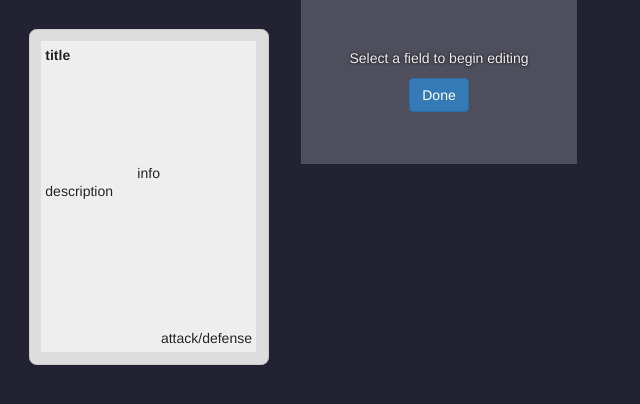
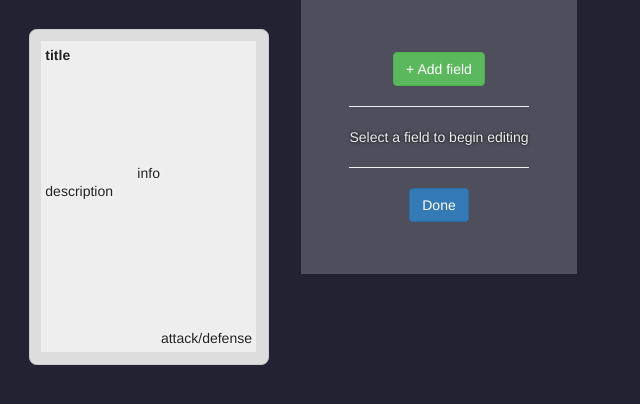
Before and after one commit to Etskh/card-creator, a Django app: page /edit/ in a window 1280 px wide. Shown: the top 404 px of the page, without its empty margins (0-640 px from the left). Run offline with Django 3.2, Linux system fonts and the light colour scheme; data comes from the database, SQL or seed files in the repository; both versions use the stored data as it was after the commit; some libraries are stand-ins or nearby versions.

Commit message:
Can add and remove fields

```diff
--- a/cardcreator/urls.py
+++ b/cardcreator/urls.py
@@ -22,4 +22,5 @@ urlpatterns = [
     url(r'^$', cardviews.home),
     url(r'^edit/', cardviews.edit),
     url(r'^field/(?P<field_id>[0-9]+)$', cardviews.field_edit),
+    url(r'^field$', cardviews.field_edit),
 ]
--- a/cards/static/cards/cards.js
+++ b/cards/static/cards/cards.js
@@ -4,8 +4,6 @@ $(document).ready( function() {
 
     var Field = {
         save: function(id, data, callback) {
-            console.log('saving field ' + id + 'now...');
-            console.log(data);
             $.post('/field/' + id, data, function(response){
                 if( callback ) {
                     callback();
@@ -32,9 +30,45 @@ $(document).ready( function() {
                             'textAlign': e.target.value,
                         });
                     });
-                })
+                });
+                $('#field-delete').click(function() {
+                    Field.remove(id);
+                });
             });
-        }
+        },
+        create: function() {
+            $.ajax({
+                url: '/field',
+                type: 'PUT',
+                success: function(response) {
+                    $('.inner-card').append(response);
+                    $('.inner-card .selectable-field').last().click(Field.click);
+                }
+            });
+        },
+        click: function() {
+            $('.selectable-field.active').removeClass('active');
+            $(this).addClass('active');
+            $(this).draggable({
+                axis:'y',
+                containment: 'parent',
+                stop: function(event, ui) {
+                    Field.save(ui.helper.data('id'), {
+                        top: ui.position.top / ui.helper.parent().height()
+                    })
+                },
+            });
+            Field.edit(this.dataset.id);
+        },
+        remove: function(id) {
+            $.ajax({
+                url: '/field/' + id,
+                type: 'DELETE',
+                success: function(response) {
+                    window.location.reload();
+                }
+            });
+        },
     };
 
     // Do init stuff here
@@ -47,19 +81,9 @@ $(document).ready( function() {
         window.location.href = '/edit';
     });
 
-    $('.selectable-field').click(function() {
-        $('.selectable-field.active').removeClass('active');
-        $(this).addClass('active');
-        $(this).draggable({
-            axis:'y',
-            containment: 'parent',
-            cursor: "crosshair",
-            stop: function(event, ui) {
-                Field.save(ui.helper.data('id'), {
-                    top: ui.position.top / ui.helper.parent().height()
-                })
-            },
-        });
-        Field.edit(this.dataset.id);
+    $('.selectable-field').click(Field.click);
+
+    $('#add-field').click(function(){
+        Field.create();
     });
 });
--- a/cards/templates/card-edit.html
+++ b/cards/templates/card-edit.html
@@ -19,20 +19,24 @@
     <div class="card">
         <div class="inner-card">
         {% for field in cardtype.field_set.all %}
-            <span class="field field-{{ field.name }} selectable-field"
-                  style="{{ field.css }}" data-id="{{ field.pk }}"
-                  id="field-{{ field.pk }}">{{ field.name }}</span>
+            {% include 'partials/field-span.html' %}
         {% endfor %}
         </div>
     </div>
 </div>
 <div class="controls">
-    <!--
+
+    <div class="row">
         <button class="btn btn-success" id="add-field">+ Add field</button>
-    -->
+    </div>
+
+    <hr/>
+
     <div id="field-edit">
         <p>Select a field to begin editing</p>
     </div>
+
+    <hr/>
 
     <div class="row">
         <button class="btn btn-primary" id="done-editing">Done</button>
--- a/cards/templates/partials/field-edit.html
+++ b/cards/templates/partials/field-edit.html
@@ -12,4 +12,7 @@
             {% include 'partials/field-alignment.html' with alignment='right' %}
         </div>
     </div>
+    <div class="row">
+        <button class="btn btn-default" id="field-delete">Delete</button>
+    </div>
 </div>
--- /dev/null
+++ b/cards/templates/partials/field-span.html
@@ -0,0 +1,3 @@
+<span class="field field-{{ field.name }} selectable-field"
+  style="{{ field.css }}" data-id="{{ field.pk }}"
+  id="field-{{ field.pk }}">{{ field.name }}</span>
--- a/cards/views.py
+++ b/cards/views.py
@@ -19,14 +19,27 @@ def edit(request):
     })
 
 
-def field_edit(request, field_id):
+def field_edit(request, field_id=None):
+    if request.method == 'PUT':
+        card_type = get_object_or_404(CardType, name='Item')
+        field = Field.objects.create(
+            name='new-field',
+            card_type=card_type,
+        )
+        return render(request, 'partials/field-span.html', {
+            'field': field
+        })
+
     field = get_object_or_404(Field, pk=field_id)
-
     if request.method == 'GET':
         return render(request, 'partials/field-edit.html', {
             'field': field
         })
-
+    elif request.method == 'DELETE':
+        field.delete()
+        return JsonResponse({
+            'success': True
+        })
     elif request.method == 'POST':
         if 'top' in request.POST:
             field.height = request.POST['top']
```
Also changed, not shown: README.md, db.sqlite3.
